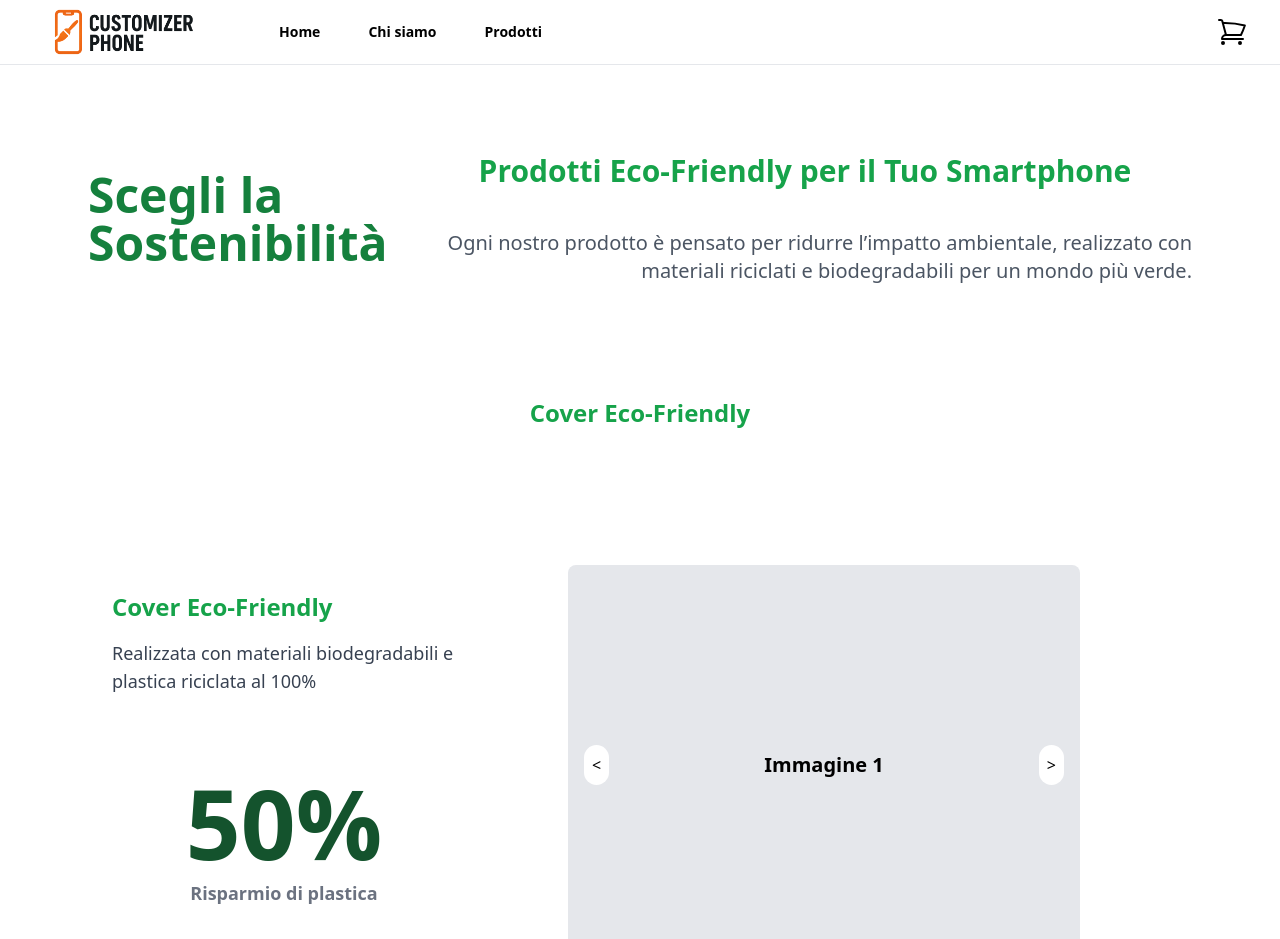
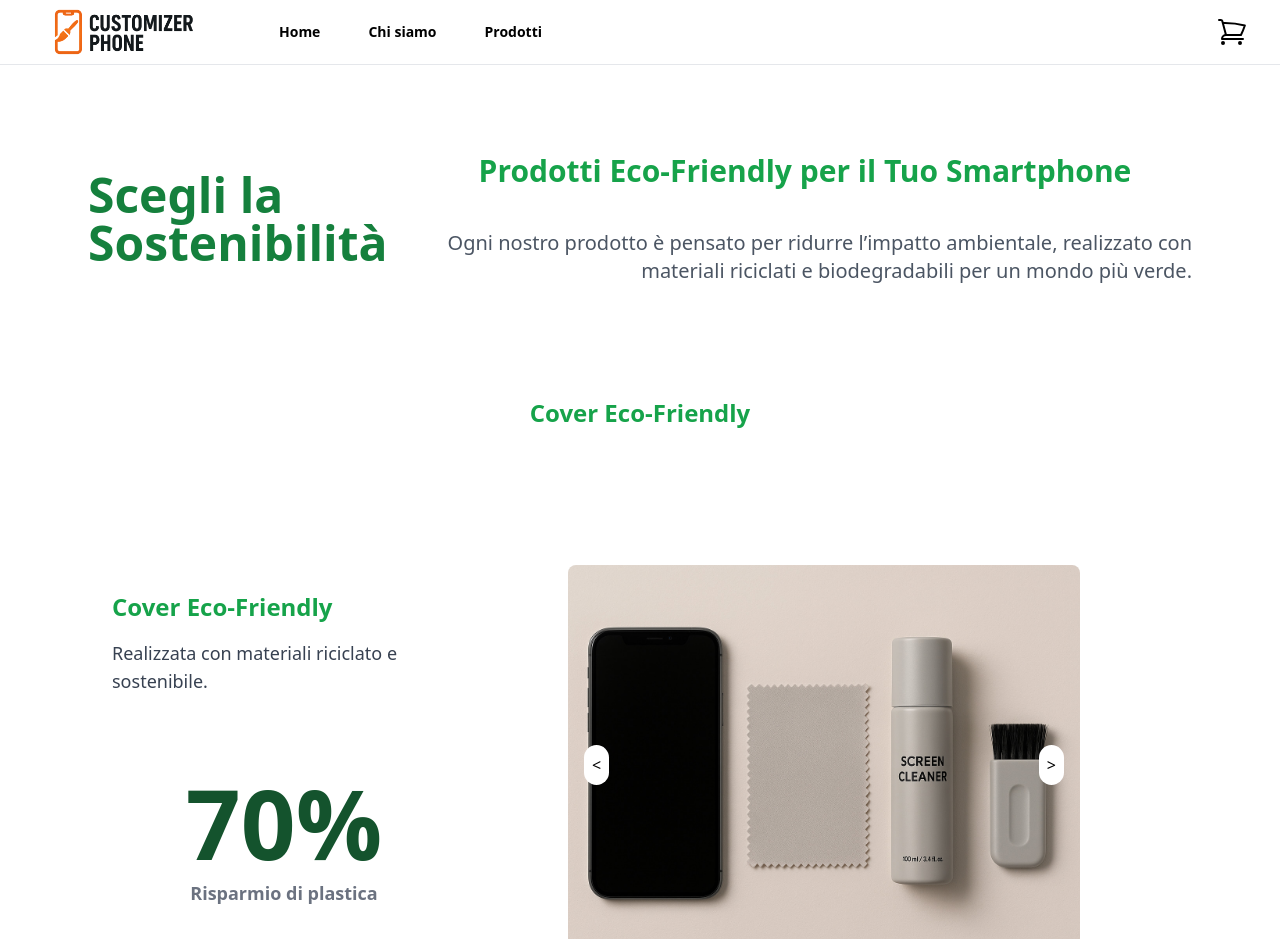
Before and after one commit to rubencommisso/mia_tech_progetto_finale, a React (Vite) app: page /sustainability/1 in a window 1280 px wide. Shown: the top 939 px of the page. Built offline with nearby package versions, Linux system fonts and the light colour scheme.

Commit message:
add more photos

```diff
--- a/src/components/Carousell.jsx
+++ b/src/components/Carousell.jsx
@@ -1,31 +1,23 @@
 import React, { useState } from 'react';
 
-const Carousell = () => {
-  const images = [
-    { id: 1, text: 'Immagine 1', bgColor: 'bg-gray-200' },
-    { id: 2, text: 'Immagine 2', bgColor: 'bg-gray-300' },
-    { id: 3, text: 'Immagine 3', bgColor: 'bg-gray-400' },
-    { id: 4, text: 'Immagine 4', bgColor: 'bg-gray-500' },
-  ]
-
-  const [currentIndex, setCurrentIndex] = useState(0)
+const Carousell = ({ images }) => {
+  const [currentIndex, setCurrentIndex] = useState(0);
 
   const nextImage = () => {
-    setCurrentIndex((prevIndex) => (prevIndex + 1) % images.length)
-  }
+    setCurrentIndex((prevIndex) => (prevIndex + 1) % images.length);
+  };
 
   const prevImage = () => {
-    setCurrentIndex(
-      (prevIndex) => (prevIndex - 1 + images.length) % images.length
-    )
-  }
+    setCurrentIndex((prevIndex) =>
+      (prevIndex - 1 + images.length) % images.length
+    );
+  };
 
   return (
     <div className="flex justify-center items-center mt-8">
       <div
-        className={`relative w-[40vw] h-[50vh] flex justify-center items-center rounded-lg overflow-hidden transition-all duration-500 ${images[currentIndex].bgColor}`}
+        className={`relative w-[40vw] h-[50vh] flex justify-center items-center rounded-lg overflow-hidden transition-all duration-500 bg-gray-200`}
       >
-
         <button
           onClick={prevImage}
           className="absolute left-4 text-black bg-white p-2 rounded-full"
@@ -33,9 +25,11 @@ const Carousell = () => {
           &lt;
         </button>
 
-        <div className="text-black text-xl font-semibold text-center">
-          <p>{images[currentIndex].text}</p>
-        </div>
+        <img
+          src={images[currentIndex]}
+          alt={`Immagine ${currentIndex + 1}`}
+          className="w-full h-full object-cover"
+        />
 
         <button
           onClick={nextImage}
@@ -55,7 +49,7 @@ const Carousell = () => {
         </div>
       </div>
     </div>
-  )
-}
+  );
+};
 
-export default Carousell
+export default Carousell;
--- a/src/components/Navbar.jsx
+++ b/src/components/Navbar.jsx
@@ -1,5 +1,7 @@
 import { ShoppingCartIcon } from "@heroicons/react/24/outline";
 import Logo5 from "../assets/Logo5.png";
+import cover3 from "../assets/cover3.jpeg";
+import coverColorate from "../assets/coverColorate.jpeg";
 import { useState, useEffect, useRef } from "react";
 import { Link, useNavigate } from "react-router-dom";
 
@@ -35,6 +37,7 @@ const Navbar = () => {
 
   // Funzioni per il dropdown (hover e click) e per la gestione del menu mobile
   const handleMouseEnterDropdown = (dropdownName) => {
+    // Mostra il dropdown solo su schermi >= 768px
     if (window.innerWidth >= 768) {
       setActiveDropdown(dropdownName);
     }
@@ -47,7 +50,7 @@ const Navbar = () => {
   };
 
   const toggleDropdown = (dropdownName) => {
-    if (window.innerWidth < 768) return;
+    if (window.innerWidth < 768) return; // Evita toggle da mobile
     setActiveDropdown((prev) => (prev === dropdownName ? null : dropdownName));
   };
 
@@ -56,6 +59,7 @@ const Navbar = () => {
     setActiveDropdown(null);
   };
 
+  // Chiude i dropdown se clicchiamo fuori (solo in desktop)
   const handleClickOutside = (event) => {
     if (window.innerWidth < 768) return;
     const isClickInsideAbout =
@@ -72,7 +76,7 @@ const Navbar = () => {
   // Funzione per aggiornare il conteggio leggendo il localStorage
   const updateCartCount = () => {
     const storedCart = JSON.parse(localStorage.getItem("cart")) || [];
-    // Se gli articoli hanno un campo "quantity" (es. per articoli multipli nello stesso oggetto)
+    // Se ogni articolo nel carrello ha un campo "quantity", somma le quantità
     const count = storedCart.reduce(
       (total, item) => total + (item.quantity || 1),
       0
@@ -83,18 +87,20 @@ const Navbar = () => {
   // useEffect per aggiornare il conteggio quando la navbar monta
   useEffect(() => {
     updateCartCount();
-    // Aggiungiamo un listener per l'evento custom "cartUpdated"
+    // Aggiunge un listener per un eventuale evento custom "cartUpdated"
     window.addEventListener("cartUpdated", updateCartCount);
     return () => {
       window.removeEventListener("cartUpdated", updateCartCount);
     };
   }, []);
 
+  // Aggiunge listener per click fuori dai dropdown (desktop)
   useEffect(() => {
     document.addEventListener("click", handleClickOutside);
     return () => document.removeEventListener("click", handleClickOutside);
   }, []);
 
+  // Resetta i dropdown se la finestra viene ridimensionata a <768
   useEffect(() => {
     const handleResize = () => {
       if (window.innerWidth < 768) {
@@ -105,14 +111,14 @@ const Navbar = () => {
     return () => window.removeEventListener("resize", handleResize);
   }, []);
 
-  // Funzione che gestisce il click sull'icona del carrello: naviga alla pagina /cart
+  // Funzione che gestisce il click sull'icona del carrello
   const handleCartClick = () => {
     navigate("/cart");
   };
 
   return (
     <>
-      {/* Overlay per il menu mobile */}
+      {/* Overlay scuro dietro al menu mobile aperto */}
       {mobileMenuOpen && (
         <div
           ref={mobileMenuMaskRef}
@@ -126,12 +132,13 @@ const Navbar = () => {
         />
       )}
 
-      {/* Navbar */}
+      {/* NAVBAR principale */}
       <nav className="border-b sticky top-0 bg-white w-full z-[5]">
         <div className="relative flex items-center px-2 sm:px-6 md:px-6 h-16">
-          {/* Header Mobile */}
+          {/* HEADER MOBILE (visibile solo su <768px) */}
           <div className="md:hidden flex w-full items-center justify-between">
             <div className="flex items-center">
+              {/* Bottone apertura menu mobile */}
               <button
                 type="button"
                 className="mr-2 hover:text-white focus:outline-none focus:ring-2 focus:ring-white focus:ring-offset-2 focus:ring-offset-gray-800"
@@ -154,6 +161,8 @@ const Navbar = () => {
                   />
                 </svg>
               </button>
+
+              {/* Logo */}
               <Link to="/">
                 <img
                   src={Logo5}
@@ -162,6 +171,7 @@ const Navbar = () => {
                 />
               </Link>
             </div>
+
             {/* Icona Carrello Mobile */}
             <div className="flex items-center">
               <button
@@ -179,10 +189,11 @@ const Navbar = () => {
             </div>
           </div>
 
-          {/* Vista Desktop */}
+          {/* VISTA DESKTOP (>=768px) */}
           <div className="hidden md:flex w-full items-center justify-between">
-            {/* Sezione sinistra: Logo e link di navigazione */}
+            {/* Sezione sinistra: logo e navigazione */}
             <div className="flex items-center space-x-6">
+              {/* Logo */}
               <div id="logo" className="mr-6">
                 <Link to="/">
                   <img
@@ -192,6 +203,8 @@ const Navbar = () => {
                   />
                 </Link>
               </div>
+
+              {/* Link Home */}
               <Link
                 to="/"
                 className="rounded-md px-3 py-2 text-sm hover:text-orange-700 font-semibold"
@@ -199,7 +212,7 @@ const Navbar = () => {
                 Home
               </Link>
 
-              {/* Dropdown About */}
+              {/* DROPDOWN ABOUT */}
               <div
                 className="relative"
                 onMouseEnter={() => handleMouseEnterDropdown("about")}
@@ -222,7 +235,17 @@ const Navbar = () => {
                       : "opacity-0 scale-95 invisible"
                   } hidden md:block`}
                 >
-                  <div className="px-6 py-4">
+                  <div className="flex">
+                    {/* Colonna sinistra: Immagine */}
+                    <div className="w-1/4 p-4">
+                      <img
+                        src={coverColorate}
+                        alt="Chi siamo"
+                        className="object-cover w-full h-full"
+                      />
+                    </div>
+                    {/* Colonna destra: Link */}
+                    <div className="w-3/4 px-6 py-4">
                       {aboutLinks.map((link) => (
                         <Link
                           key={link.to}
@@ -232,7 +255,7 @@ const Navbar = () => {
                             closeMobileMenu();
                             setTimeout(() => {
                               window.scrollTo({ top: 0, behavior: "smooth" });
-                          }, 100) // leggero ritardo per assicurarsi che la nuova pagina sia montata
+                            }, 100);
                           }}
                         >
                           {link.label}
@@ -241,8 +264,9 @@ const Navbar = () => {
                     </div>
                   </div>
                 </div>
+              </div>
 
-              {/* Dropdown Products */}
+              {/* DROPDOWN PRODUCTS */}
               <div
                 className="relative"
                 onMouseEnter={() => handleMouseEnterDropdown("products")}
@@ -265,7 +289,17 @@ const Navbar = () => {
                       : "opacity-0 scale-95 invisible"
                   } hidden md:block`}
                 >
-                  <div className="px-6 py-4">
+                  <div className="flex">
+                    {/* Colonna sinistra: Immagine */}
+                    <div className="w-1/4 p-4">
+                      <img
+                        src={cover3}
+                        alt="Prodotti"
+                        className="object-cover w-full h-full"
+                      />
+                    </div>
+                    {/* Colonna destra: Link */}
+                    <div className="w-3/4 px-6 py-4">
                       {productLinks.map((link) => (
                         <Link
                           key={link.to}
@@ -275,7 +309,7 @@ const Navbar = () => {
                             closeMobileMenu();
                             setTimeout(() => {
                               window.scrollTo({ top: 0, behavior: "smooth" });
-                          }, 100) // leggero ritardo per assicurarsi che la nuova pagina sia montata
+                            }, 100);
                           }}
                         >
                           {link.label}
@@ -285,8 +319,9 @@ const Navbar = () => {
                   </div>
                 </div>
               </div>
+            </div>
 
-            {/* Sezione destra: Icona del Carrello */}
+            {/* Sezione destra: carrello */}
             <div className="flex items-center">
               <button
                 type="button"
@@ -308,24 +343,15 @@ const Navbar = () => {
             </div>
           </div>
         </div>
+      </nav>
 
-        {/* Menu Mobile */}
+      {/* MOBILE MENU ALTERNATIVO (visibile solo quando mobileMenuOpen è true) */}
       {mobileMenuOpen && (
         <div
           ref={mobileMenuRef}
           className="fixed top-0 left-0 w-full h-full md:hidden bg-white z-[60] pt-2 pb-3 px-6 transition-all duration-500"
         >
-            {/* ... codice per il menu mobile */}
-          </div>
-        )}
-      </nav>
-
-      {/* Mobile Menu Alternativo */}
-      {mobileMenuOpen && (
-        <div
-          ref={mobileMenuRef}
-          className="fixed top-0 left-0 w-full h-full md:hidden bg-white z-[60] pt-2 pb-3 px-6 transition-all duration-500"
-        >
+          {/* Pulsante per chiudere il menu */}
           <div
             className="font-bold text-xl py-3 cursor-pointer inline-block"
             onClick={() => {
@@ -338,6 +364,7 @@ const Navbar = () => {
             X
           </div>
           <div className="flex flex-col h-4/6 justify-around">
+            {/* Link Home Mobile */}
             <Link
               to="/"
               className="text-black block px-3 py-2 text-base font-medium border-b-2"
@@ -364,7 +391,7 @@ const Navbar = () => {
                   activeDropdown === "about"
                     ? "opacity-100 max-h-[500px]"
                     : "opacity-0 max-h-0 overflow-hidden"
-                } md:hidden`}
+                }`}
               >
                 {aboutLinks.map((link) => (
                   <Link
@@ -397,7 +424,7 @@ const Navbar = () => {
                   activeDropdown === "products"
                     ? "opacity-100 max-h-[500px]"
                     : "opacity-0 max-h-0 overflow-hidden"
-                } md:hidden`}
+                }`}
               >
                 {productLinks.map((link) => (
                   <Link
--- a/src/pages/Sustainability.jsx
+++ b/src/pages/Sustainability.jsx
@@ -1,6 +1,19 @@
 import React, { useState, useEffect } from 'react';
 import { useParams } from 'react-router-dom';
 import Carousell from '../components/Carousell';
+
+import kitPulizia from "../assets/kitPulizia.jpeg";
+import pellicolaVetroDef from "../assets/pellicolaVetroDef.png";
+import cover3 from '../assets/cover3.jpeg';
+
+// Altri import di immagini che al momento non usi
+import pannoDef from "../assets/pannoDef.png";
+import pellicolaPryDef from "../assets/pellicolaPryDef.png";
+import pellicolaPvcDef from "../assets/pellicolaPvcDef.png";
+import ringBlackDef from "../assets/ringBlackDef.png";
+import ringOroDef from "../assets/ringOroDef.png";
+import ringSilverDef from "../assets/ringSilverDef.png";
+import spryDef from "../assets/spryDef.png";
 
 const Sustainability = () => {
   const { productId } = useParams();
@@ -10,26 +23,45 @@ const Sustainability = () => {
     {
       id: 1,
       name: 'Cover Eco-Friendly',
-      description: 'Realizzata con materiali biodegradabili e plastica riciclata al 100%',
-      image: 'immagine 1',
-      plasticSaved: 50,
+      description: 'Realizzata con materiali riciclato e sostenibile.',
+      images: [kitPulizia, pellicolaPvcDef, ringBlackDef], // ARRAY immagini
+      plasticSaved: 70,
     },
     {
       id: 2,
       name: 'Pellicola Protettiva',
-      description: 'Protezione durevole, realizzata con plastica riciclata.',
-      image: 'immagine 2',
+      description: 'Protezione durevole, realizzata con pvc e vetro riciclato.',
+      images: [pellicolaVetroDef, pannoDef, spryDef],
       plasticSaved: 70,
     },
     {
       id: 3,
-      name: 'Cover in Bambù',
-      description: 'Cover leggera e resistente, fatta di bambù naturale e sostenibile.',
-      image: 'immagine 3',
+      name: 'Kit-Pulizia',
+      description: 'Utilizziamo prodotti non chimici per la pulizia, e contenitori in plastica riciclata',
+      images: [cover3, ringOroDef, ringSilverDef],
       plasticSaved: 60,
     },
   ];
 
+
+  // Creo una funzione che restituisce l'array di oggetti in cui "text" è un <img>.
+  // Carousell mostra "text" in un <p>, quindi qui passiamo un elemento React (l’immagine).
+  // "bgColor" serve perché Carousell usa .bgColor come sfondo.
+  const getCarousellData = (product) => [
+    {
+      id: product.id,
+      text: (
+        <img
+          src={product.image}
+          alt={product.name}
+          style={{ maxWidth: '100%', maxHeight: '100%' }}
+        />
+      ),
+      bgColor: 'bg-gray-200',
+    },
+  ];
+
+  // Effetto per caricare il prodotto selezionato se c'è un productId
   useEffect(() => {
     if (productId) {
       const product = products.find(p => p.id === parseInt(productId));
@@ -37,6 +69,7 @@ const Sustainability = () => {
     }
   }, [productId]);
 
+  // Se c’è un productId ma non troviamo un prodotto corrispondente, errore
   if (productId && !selectedProduct) {
     return (
       <div className="text-center p-8">
@@ -53,12 +86,14 @@ const Sustainability = () => {
         <div className="flex flex-col items-center text-right">
           <h2 className="text-3xl font-semibold text-green-600">Prodotti Eco-Friendly per il Tuo Smartphone</h2>
           <p className="text-xl text-gray-600 mt-10">
-            Ogni nostro prodotto è pensato per ridurre l’impatto ambientale, realizzato con materiali riciclati e biodegradabili per un mondo più verde.
+            Ogni nostro prodotto è pensato per ridurre l’impatto ambientale,
+            realizzato con materiali riciclati e biodegradabili per un mondo più verde.
           </p>
         </div>
       </header>
 
       {selectedProduct ? (
+        // Se ho un prodotto selezionato
         <section className="mb-16">
           <h2 className="text-2xl font-semibold text-green-600 text-center mb-20 mt-28">
             {selectedProduct.name}
@@ -68,21 +103,27 @@ const Sustainability = () => {
               <div className="flex flex-col md:flex-row gap-6">
                 <div className="md:w-1/3 flex flex-col justify-center text-center md:text-left">
                   <h3 className="text-2xl font-bold text-green-600">{selectedProduct.name}</h3>
-                  <p className="text-lg text-gray-700 mt-4">{selectedProduct.description}</p>
+                  <p className="text-lg text-gray-700 mt-4">
+                    {selectedProduct.description}
+                  </p>
                   <span className="block font-bold text-green-900 text-8xl mt-20 text-center">
                     {selectedProduct.plasticSaved}%{' '}
-                    <p className="text-lg text-gray-500 mt-2">Risparmio di plastica</p>
+                    <p className="text-lg text-gray-500 mt-2">
+                      Risparmio di plastica
+                    </p>
                   </span>
                 </div>
 
+                {/* Passo a Carousell un array con un solo oggetto, in cui text contiene l'immagine */}
                 <div className="md:w-2/3">
-                  <Carousell images={[selectedProduct.image]} />
+                  <Carousell images={selectedProduct.images} />
                 </div>
               </div>
             </div>
           </div>
         </section>
       ) : (
+        // Altrimenti mostro la lista di tutti i prodotti
         <section className="mb-16">
           <h2 className="text-2xl font-semibold text-green-600 text-center mb-20 mt-28">
             Scopri i Nostri Prodotti Eco-Friendly
@@ -92,8 +133,12 @@ const Sustainability = () => {
               <div key={product.id} className="bg-white p-6 rounded-lg">
                 <div className="flex flex-col md:flex-row gap-6">
                   <div className="md:w-1/3 flex flex-col justify-center text-center md:text-left">
-                    <h3 className="text-2xl font-bold text-green-600">{product.name}</h3>
-                    <p className="text-lg text-gray-700 mt-4">{product.description}</p>
+                    <h3 className="text-2xl font-bold text-green-600">
+                      {product.name}
+                    </h3>
+                    <p className="text-lg text-gray-700 mt-4">
+                      {product.description}
+                    </p>
                     <span className="block font-bold text-green-900 text-8xl mt-20 text-center">
                       {product.plasticSaved}%{' '}
                       <p className="text-lg text-gray-500 mt-2">Risparmio di plastica</p>
@@ -101,7 +146,7 @@ const Sustainability = () => {
                   </div>
 
                   <div className="md:w-2/3">
-                    <Carousell images={[product.image]} />
+                    <Carousell Carousell images={product.images}/>
                   </div>
                 </div>
               </div>
@@ -113,7 +158,8 @@ const Sustainability = () => {
       <section className="text-center mb-12">
         <h2 className="text-3xl font-semibold text-green-600">I Materiali Eco-Friendly</h2>
         <p className="text-lg text-gray-600 mt-4">
-          Le nostre pellicole e cover sono realizzate con materiali riciclati, biodegradabili e certificati. Proteggiamo il tuo smartphone e il nostro pianeta con ogni acquisto.
+          Le nostre pellicole e cover sono realizzate con materiali riciclati, biodegradabili e certificati.
+          Proteggiamo il tuo smartphone e il nostro pianeta con ogni acquisto.
         </p>
       </section>
 
@@ -122,9 +168,6 @@ const Sustainability = () => {
         <p className="text-lg text-gray-700 mt-4">
           Unisciti a noi nella missione di ridurre la plastica e promuovere un futuro più sostenibile.
         </p>
-        <button className="mt-6 px-3 py-1 bg-green-600 text-white text-lg rounded-lg hover:bg-green-500 focus:outline-none">
-          Acquista Ora
-        </button>
       </section>
     </div>
   );
```
Lines whose indentation alone changed are shown as unchanged.
